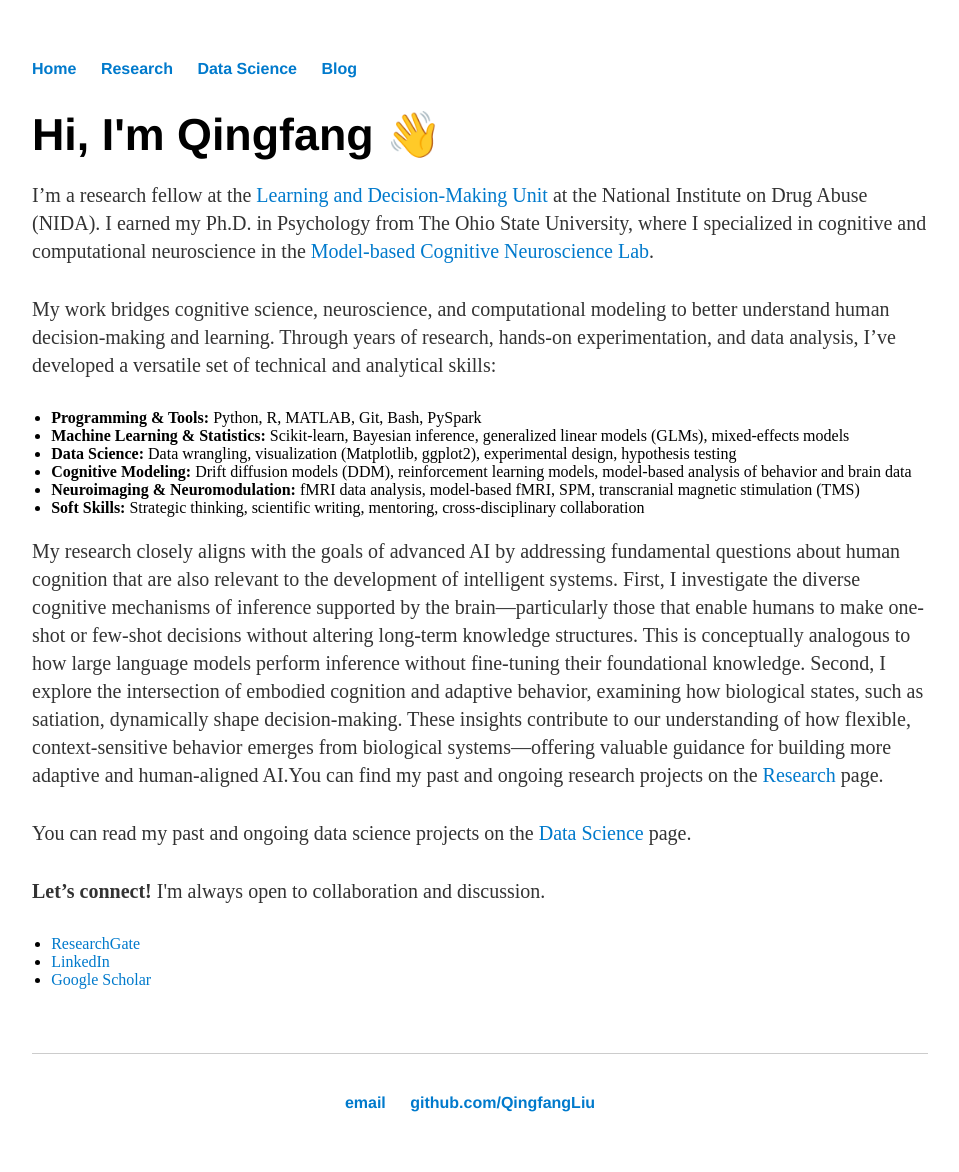
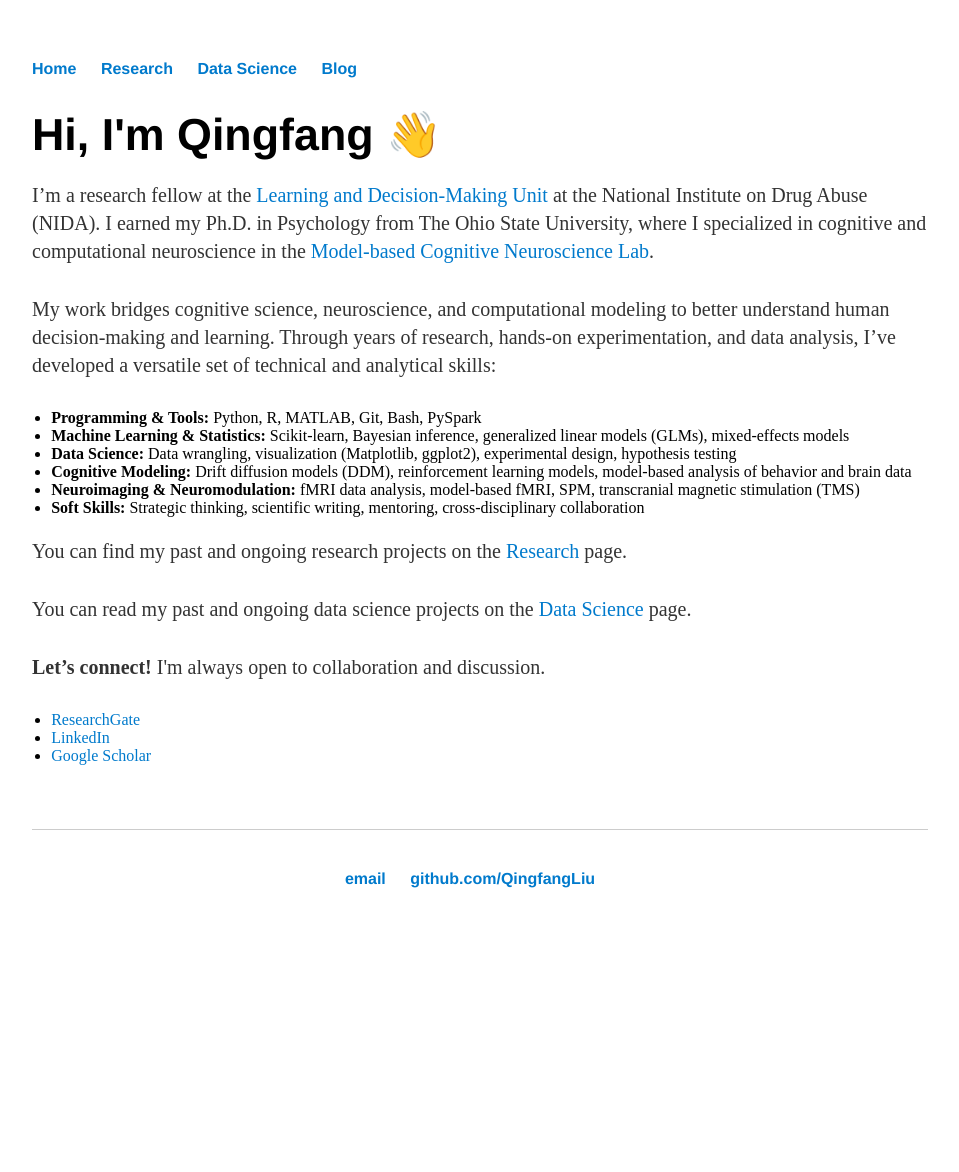
Before and after one commit to QingfangLiu/qingfangliu.github.io, a Jekyll site: the page built from index.html, in a window 1280 px wide. Shown: the whole page, without its empty margins (160-1119 px from the left). Built offline with Jekyll 4.4.1, drawn with Linux system fonts in a browser that asks for light colours; after the commit the page ends 948 px from its top, so only the background shows below that.

Commit message:
update main

```diff
--- a/index.html
+++ b/index.html
@@ -28,8 +28,11 @@ My work bridges cognitive science, neuroscience, and computational modeling to b
 </ul>
 
 
+<!-- My research closely aligns with the goals of advanced AI by addressing fundamental questions about human cognition that are also relevant to the development of intelligent systems. First, I investigate the diverse cognitive mechanisms of inference supported by the brain—particularly those that enable humans to make one-shot or few-shot decisions without altering long-term knowledge structures. This is conceptually analogous to how large language models perform inference without fine-tuning their foundational knowledge. Second, I explore the intersection of embodied cognition and adaptive behavior, examining how biological states, such as satiation, dynamically shape decision-making. These insights contribute to our understanding of how flexible, context-sensitive behavior emerges from biological systems—offering valuable guidance for building more adaptive and human-aligned AI. -->
+
+
 <p>
-My research closely aligns with the goals of advanced AI by addressing fundamental questions about human cognition that are also relevant to the development of intelligent systems. First, I investigate the diverse cognitive mechanisms of inference supported by the brain—particularly those that enable humans to make one-shot or few-shot decisions without altering long-term knowledge structures. This is conceptually analogous to how large language models perform inference without fine-tuning their foundational knowledge. Second, I explore the intersection of embodied cognition and adaptive behavior, examining how biological states, such as satiation, dynamically shape decision-making. These insights contribute to our understanding of how flexible, context-sensitive behavior emerges from biological systems—offering valuable guidance for building more adaptive and human-aligned AI.You can find my past and ongoing research projects on the <a href="/Research">Research</a> page.
+You can find my past and ongoing research projects on the <a href="/Research">Research</a> page.
 </p>
 
 
```
